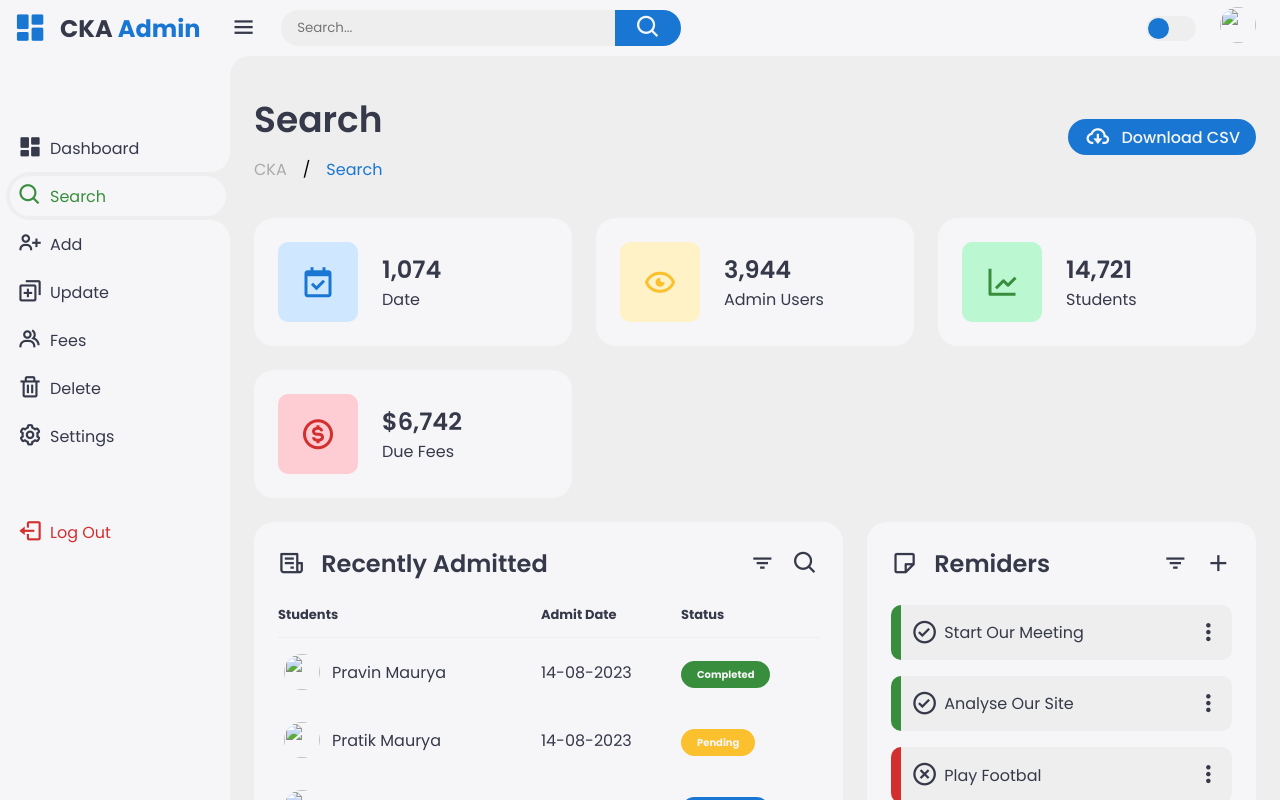
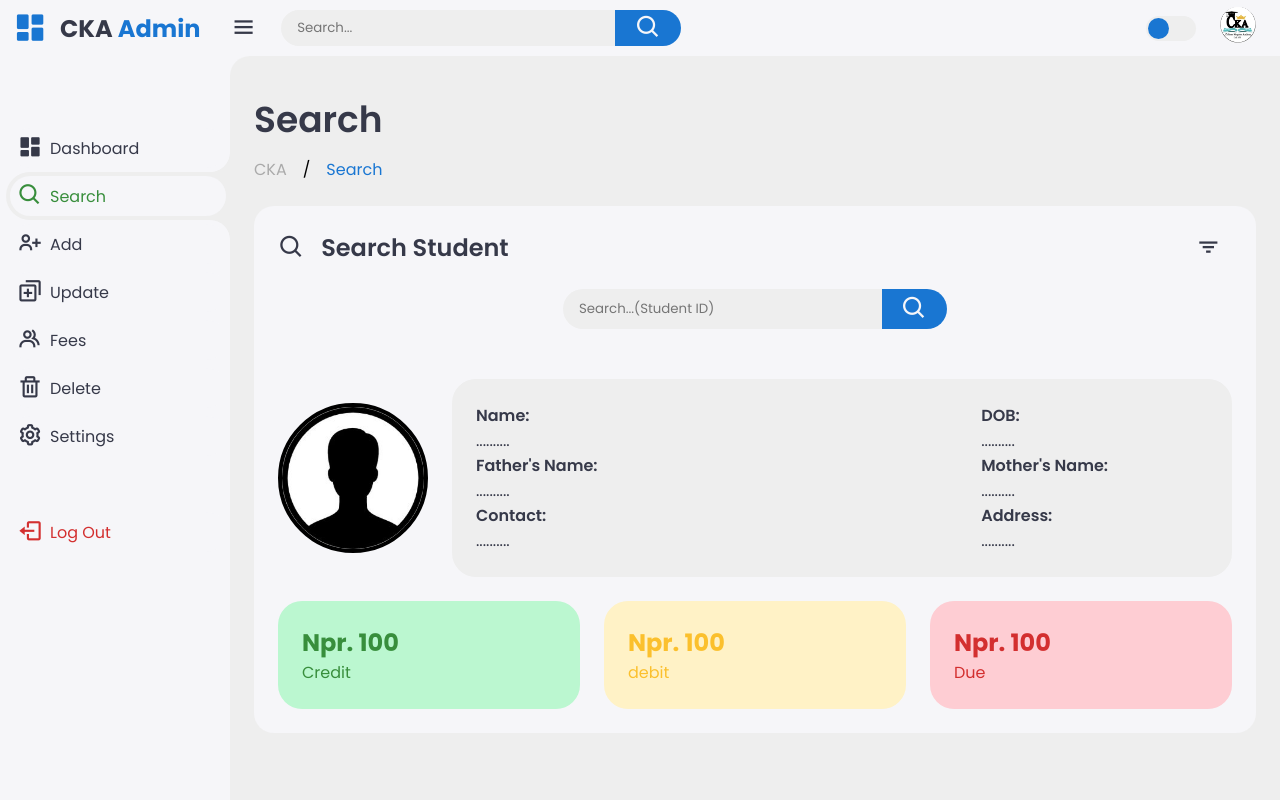
Before and after one commit to Rage-Op/CKA-Fontend, a plain HTML site: page search.html in a window 1280 px wide. Drawn offline with nearby package versions, Linux system fonts and the light colour scheme.

Commit message:
add various files

```diff
--- a/index.css
+++ b/index.css
@@ -20,6 +20,10 @@
   padding: 0;
   box-sizing: border-box;
   font-family: "Poppins", sans-serif;
+}
+
+#nav-dash {
+  margin-right: auto;
 }
 
 .bx {
@@ -226,6 +230,46 @@ body {
   height: 36px;
 }
 
+.searchStudent {
+  display: flex;
+  flex-direction: row;
+  justify-content: center;
+  align-items: center;
+}
+
+.searchStudent input {
+  /* flex-grow: 1; */
+  padding: 0 16px;
+  height: 40px;
+  border: none;
+  background: var(--grey);
+  border-radius: 36px 0 0 36px;
+  outline: none;
+  width: 100%;
+  color: var(--dark);
+}
+
+#formsearch {
+  width: 30vw;
+  display: flex;
+  margin-bottom: 50px;
+}
+
+.searchStudent button {
+  width: 80px;
+  height: 40px;
+  display: flex;
+  justify-content: center;
+  align-items: center;
+  background: var(--primary);
+  color: var(--light);
+  font-size: 18px;
+  border: none;
+  outline: none;
+  border-radius: 0 36px 36px 0;
+  cursor: pointer;
+}
+
 .content nav form .form-input input {
   flex-grow: 1;
   padding: 0 16px;
@@ -389,6 +433,74 @@ body {
   justify-content: center;
 }
 
+.result-top {
+  display: flex;
+  justify-content: space-between;
+  align-items: center;
+  gap: 24px;
+}
+
+.result-right-data {
+  display: flex;
+  justify-content: space-between;
+  align-items: center;
+  gap: 24px;
+  flex-grow: 1;
+  background-color: #eeeeee;
+  padding: 24px;
+  border-radius: 24px;
+}
+
+.data-left,
+.data-right {
+  padding-right: 100px;
+}
+
+.result-photo .photo {
+  background-image: url("./content/user-icon.jpg");
+  background-position: center;
+  background-repeat: no-repeat;
+  background-size: cover;
+  border-radius: 50%;
+  height: 150px;
+  aspect-ratio: 1/1;
+  border: 4px solid black;
+  /* margin-left: 100px; */
+}
+
+.result-bottom {
+  display: flex;
+  justify-content: space-between;
+  align-items: center;
+  gap: 24px;
+  margin-top: 24px;
+}
+
+.result-bottom .result-bottom-left,
+.result-bottom .result-bottom-mid,
+.result-bottom .result-bottom-right {
+  border-radius: 24px;
+  padding: 24px;
+  min-width: 200px;
+  flex-grow: 1;
+}
+
+.result-bottom-left {
+  background-color: #bbf7d0;
+  color: #388e3c;
+}
+
+.result-bottom-mid {
+  background-color: #fff2c6;
+  color: #fbc02d;
+}
+
+.result-bottom-right {
+  background-color: #fecdd3;
+  color: #d32f2f;
+}
+
+/*  */
 .content main .insights li:nth-child(1) .bx {
   background: var(--light-primary);
   color: var(--primary);
@@ -408,7 +520,7 @@ body {
   background: var(--light-danger);
   color: var(--danger);
 }
-
+/*  */
 .content main .insights li .info h3 {
   font-size: 24px;
   font-weight: 600;
--- a/index.js
+++ b/index.js
@@ -3,6 +3,32 @@ const sideLinks = document.querySelectorAll(
 );
 
 console.log("hello from js");
+window.addEventListener("load", () => {
+  fetchData();
+});
+
+const indexDate = document.querySelector("#index-date");
+const indexStudents = document.querySelector("#index-students");
+const date = new Date();
+const options = {
+  day: "numeric",
+  month: "numeric",
+  year: "numeric",
+};
+
+const formattedDate = date.toLocaleDateString("en-US", options);
+const lastTwoDigitsOfYear = formattedDate.slice(-2); // Extract last two digits of the year
+const updatedFormattedDate = formattedDate.slice(0, -4) + lastTwoDigitsOfYear; // Replace last 4 digits with last two digits of the year
+indexDate.innerText = updatedFormattedDate;
+
+async function fetchData() {
+  let response = await fetch("http://localhost:3000/students");
+  console.log(response);
+  let data = await response.json();
+  console.log(data);
+  let studentCount = data.length;
+  indexStudents.innerText = studentCount;
+}
 
 sideLinks.forEach((item) => {
   const li = item.parentElement;
@@ -27,19 +53,6 @@ const searchBtn = document.querySelector(
 const searchBtnIcon = document.querySelector(
   ".content nav form .form-input button .bx"
 );
-const searchForm = document.querySelector(".content nav form");
-
-searchBtn.addEventListener("click", function (e) {
-  if (window.innerWidth < 576) {
-    e.preventDefault;
-    searchForm.classList.toggle("show");
-    if (searchForm.classList.contains("show")) {
-      searchBtnIcon.classList.replace("bx-search", "bx-x");
-    } else {
-      searchBtnIcon.classList.replace("bx-x", "bx-search");
-    }
-  }
-});
 
 window.addEventListener("resize", () => {
   if (window.innerWidth < 768) {
--- a/search.html
+++ b/search.html
@@ -69,7 +69,7 @@
         <input type="checkbox" id="theme-toggle" hidden />
         <label for="theme-toggle" class="theme-toggle"></label>
         <a href="#" class="profile">
-          <img src="images/logo.png" />
+          <img src="./content/logo.jpg" />
         </a>
       </nav>
 
@@ -85,128 +85,84 @@
               <li><a href="#" class="active">Search</a></li>
             </ul>
           </div>
-          <a href="#" class="report">
-            <i class="bx bx-cloud-download"></i>
-            <span>Download CSV</span>
-          </a>
         </div>
 
-        <!-- Insights -->
-        <ul class="insights">
-          <li>
-            <i class="bx bx-calendar-check"></i>
-            <span class="info">
-              <h3>1,074</h3>
-              <p>Date</p>
-            </span>
-          </li>
-          <li>
-            <i class="bx bx-show-alt"></i>
-            <span class="info">
-              <h3>3,944</h3>
-              <p>Admin Users</p>
-            </span>
-          </li>
-          <li>
-            <i class="bx bx-line-chart"></i>
-            <span class="info">
-              <h3>14,721</h3>
-              <p>Students</p>
-            </span>
-          </li>
-          <li>
-            <i class="bx bx-dollar-circle"></i>
-            <span class="info">
-              <h3>$6,742</h3>
-              <p>Due Fees</p>
-            </span>
-          </li>
-        </ul>
-        <!-- End of Insights -->
-
+        <!-- Search div start -->
         <div class="bottom-data">
-          <div class="orders">
+          <div class="orders" style="height: 100%">
             <div class="header">
-              <i class="bx bx-receipt"></i>
-              <h3>Recently Admitted</h3>
-              <i class="bx bx-filter"></i>
               <i class="bx bx-search"></i>
+              <h3>Search Student</h3>
+              <i class="bx bx-filter" style="padding-right: 10px"></i>
             </div>
-            <table>
-              <thead>
-                <tr>
-                  <th>Students</th>
-                  <th>Admit Date</th>
-                  <th>Status</th>
-                </tr>
-              </thead>
-              <tbody>
-                <tr>
-                  <td>
-                    <img src="images/profile-1.jpg" />
-                    <p>Pravin Maurya</p>
-                  </td>
-                  <td>14-08-2023</td>
-                  <td><span class="status completed">Completed</span></td>
-                </tr>
-                <tr>
-                  <td>
-                    <img src="images/profile-1.jpg" />
-                    <p>Pratik Maurya</p>
-                  </td>
-                  <td>14-08-2023</td>
-                  <td><span class="status pending">Pending</span></td>
-                </tr>
-                <tr>
-                  <td>
-                    <img src="images/profile-1.jpg" />
-                    <p>Pradip Maurya</p>
-                  </td>
-                  <td>14-08-2023</td>
-                  <td><span class="status process">Processing</span></td>
-                </tr>
-              </tbody>
-            </table>
+            <div class="searchStudent">
+              <form id="search-student-form">
+                <div id="formsearch">
+                  <input type="search" placeholder="Search...(Student ID)" />
+                  <button class="search-btn" type="submit">
+                    <i class="bx bx-search"></i>
+                  </button>
+                </div>
+              </form>
+            </div>
+            <div class="search-result">
+              <div class="result-top">
+                <div class="result-photo">
+                  <div class="photo"></div>
+                </div>
+                <div
+                  class="result-right-data"
+                  style="background-color: var(--grey)"
+                >
+                  <div class="data-left">
+                    <p style="font-weight: 600; color: var(--dark)">Name:</p>
+                    <p id="result-name">..........</p>
+                    <p style="font-weight: 600; color: var(--dark)">
+                      Father's Name:
+                    </p>
+                    <p id="result-fname">..........</p>
+                    <p style="font-weight: 600; color: var(--dark)">Contact:</p>
+                    <p id="result-contact">..........</p>
+                  </div>
+                  <div class="data-right">
+                    <p style="font-weight: 600; color: var(--dark)">DOB:</p>
+                    <p id="result-DOB">..........</p>
+                    <p style="font-weight: 600; color: var(--dark)">
+                      Mother's Name:
+                    </p>
+                    <p id="result-mname">..........</p>
+                    <p style="font-weight: 600; color: var(--dark)">Address:</p>
+                    <p id="result-address">..........</p>
+                  </div>
+                </div>
+              </div>
+              <div class="result-bottom">
+                <div class="result-bottom-left">
+                  <h3 style="font-size: 24px">
+                    Npr. <span id="result-credit">100</span>
+                  </h3>
+                  <p>Credit</p>
+                </div>
+                <div class="result-bottom-mid">
+                  <h3 style="font-size: 24px">
+                    Npr. <span id="result-debit">100</span>
+                  </h3>
+                  <p>debit</p>
+                </div>
+                <div class="result-bottom-right">
+                  <h3 style="font-size: 24px">
+                    Npr. <span id="result-due">100</span>
+                  </h3>
+                  <p>Due</p>
+                </div>
+              </div>
+            </div>
           </div>
-
-          <!-- Reminders -->
-          <div class="reminders">
-            <div class="header">
-              <i class="bx bx-note"></i>
-              <h3>Remiders</h3>
-              <i class="bx bx-filter"></i>
-              <i class="bx bx-plus"></i>
-            </div>
-            <ul class="task-list">
-              <li class="completed">
-                <div class="task-title">
-                  <i class="bx bx-check-circle"></i>
-                  <p>Start Our Meeting</p>
-                </div>
-                <i class="bx bx-dots-vertical-rounded"></i>
-              </li>
-              <li class="completed">
-                <div class="task-title">
-                  <i class="bx bx-check-circle"></i>
-                  <p>Analyse Our Site</p>
-                </div>
-                <i class="bx bx-dots-vertical-rounded"></i>
-              </li>
-              <li class="not-completed">
-                <div class="task-title">
-                  <i class="bx bx-x-circle"></i>
-                  <p>Play Footbal</p>
-                </div>
-                <i class="bx bx-dots-vertical-rounded"></i>
-              </li>
-            </ul>
-          </div>
-
-          <!-- End of Reminders-->
         </div>
+        <!-- Search div end -->
       </main>
     </div>
 
-    <script src="index.js"></script>
+    <script src="search.js"></script>
   </body>
 </html>
```
Also changed, not shown: add.html (+1 -1 lines), index.html (+10 -22 lines), search.js (added, +127 -0 lines), add.js (added), content/user-icon.jpg (added), delete.js (added), update.js (added).
